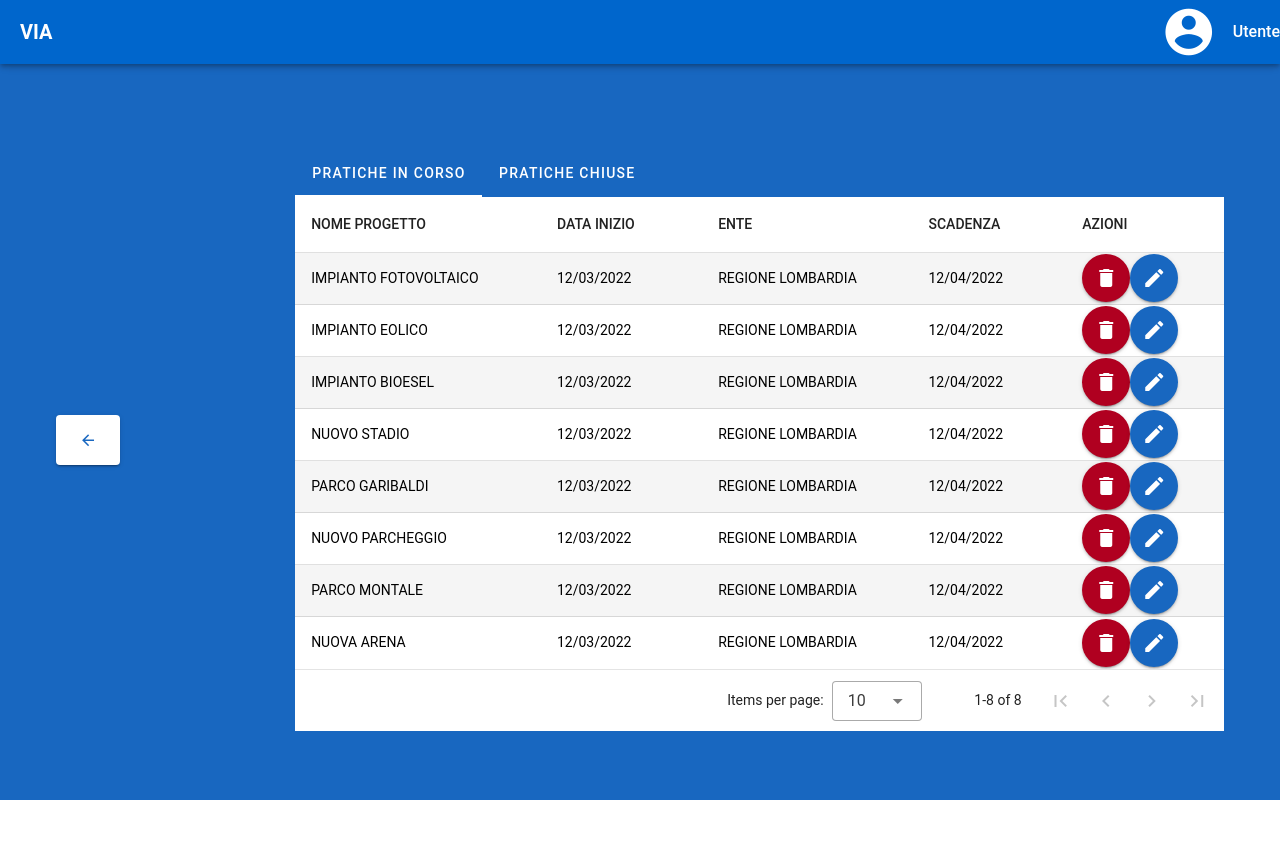
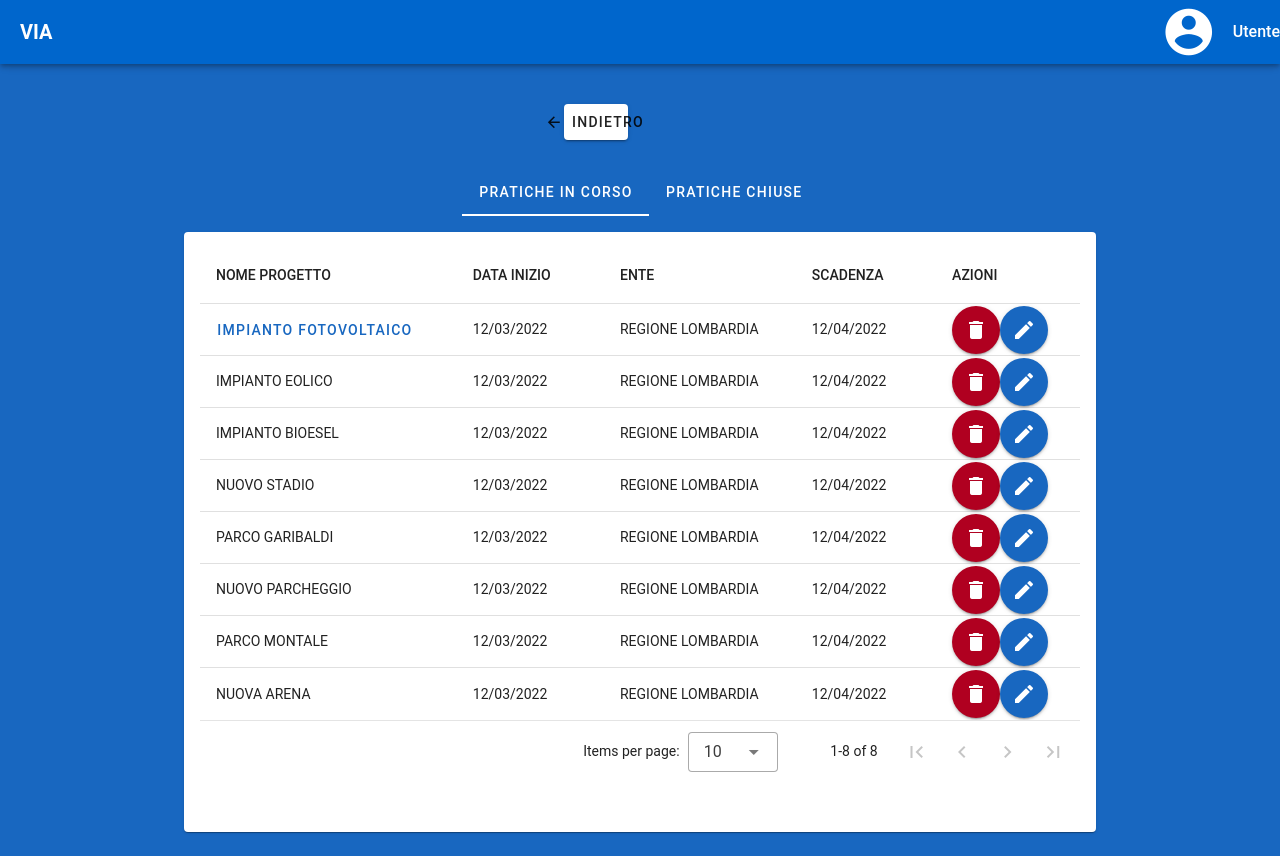
Before and after one commit to MichaelMalaman/via-demo, a Vue app: page /dashboard in a window 1280 px wide. Before the commit the page ends 800 px from the top, so only its background shows below. Built offline with nearby package versions, Linux system fonts and the light colour scheme.

Commit message:
progress

```diff
--- a/src/views/Dashboard.vue
+++ b/src/views/Dashboard.vue
@@ -1,114 +1,92 @@
 
 <template>
-    <v-container class="fill-height d-flex justify-center align-center w-60 fixed-min-height">
-
-        <v-row no-gutters class="align-center">
+    <v-container class="fill-height d-flex flex-column align-center w-75 pa-6">
+        <!-- Sezione pulsanti sopra -->
+        <v-row class="mb-4" justify="space-between">
             <v-col cols="6">
-                <v-btn @click="goToHome"
-                       color="#0066CC"
-                       class="bg-white text-primary"
-                       style="height: 50px;">
-                    <v-icon>mdi-arrow-left</v-icon>
+                <v-btn @click="goToHome">
+                    <v-icon start>mdi-arrow-left</v-icon>
+                    Indietro
                 </v-btn>
             </v-col>
+
             <v-col cols="6">
-                <v-btn color="#0066CC"
-                       v-if="store.state.username === 'pippo'"
-                       class="d-flex align-center pa-0 bg-white"
-                       style="height: 50px; width: 260px;"
+
+                <v-btn v-if="store.state.username === 'pippo'"
+                       class="bg-white text-primary"
+                       style="width: 260px;"
                        @click="creaNuovaPratica">
-                    Crea nuova pratica {{store.state.username}}
+                    <v-icon start>mdi-plus</v-icon>
+                    Crea nuova pratica
                 </v-btn>
                 </v-col>
         </v-row>
 
-        <v-row no-gutters>
-            <v-col cols="12">
-                <!-- Tabella -->
-                <v-tabs v-model="tab" color="white">
+        <!-- Tabs sempre sopra la tabella -->
+        <v-tabs v-model="tab" class="mb-4">
             <v-tab value="one">Pratiche in corso</v-tab>
             <v-tab value="two">Pratiche chiuse</v-tab>
         </v-tabs>
-                <div class="flex-grow-1 overflow-auto">
+
+        <!-- Contenitore tabella con altezza fissa -->
+        <v-card class="w-100 pa-4" style="min-height: 600px;">
+            <v-window v-model="tab">
+                <v-window-item value="one">
+
                     <v-data-table :headers="headers"
                                   :items="currentItems"
-                                  class="striped-table"
                                   :items-per-page="10"
                                   hover>
-                        <!-- Riga personalizzata -->
-                        <template #item="{ item, index }">
-                            <!-- Se con Vuetify 3 l’item reale è item.raw, usa item.raw.nomeProgetto ecc. -->
-                            <tr :class="index % 2 === 0 ? 'bg-grey-lighten-4' : 'bg-white'">
-                                <td @click="vaiSingleProjectDocument">{{ item.nomeProgetto }}</td>
-                                <td>{{ item.dataInizio }}</td>
-                                <td>{{ item.ente }}</td>
-                                <td>{{ item.scadenza }}</td>
-                                <td>
-                                    <v-btn icon color="error" @click="openDeleteDialog(item)" aria-label="Elimina">
+                        <!-- Colonna: NOME PROGETTO -->
+                        <template #item.nomeProgetto="{ item }">
+                            <!-- Se usi Vuetify 3, spesso i dati reali sono in item.raw -->
+                            <span v-if="getRaw(item).nomeProgetto !== 'IMPIANTO FOTOVOLTAICO'">
+                                {{ getRaw(item).nomeProgetto }}
+                            </span>
+
+                            <!-- Cliccabile SOLO se è 'IMPIANTO FOTOVOLTAICO' -->
+                            <v-btn v-else
+                                   variant="text"
+                                   color="primary"
+                                   class="pa-0"
+                                   @click="goToSingleProjectDocument(getRaw(item))">
+                                {{ getRaw(item).nomeProgetto }}
+                            </v-btn>
+                        </template>
+
+                        <!-- Colonna: AZIONI (esempio) -->
+                        <template #item.azioni="{ item }">
+                            <v-btn icon color="error" @click="openDeleteDialog(getRaw(item))">
                                 <v-icon>mdi-delete</v-icon>
                             </v-btn>
-                                    <v-btn icon color="primary" @click="openEditDialog(item)" aria-label="Modifica">
+                            <v-btn icon color="primary" @click="openEditDialog(getRaw(item))">
                                 <v-icon>mdi-pencil</v-icon>
                             </v-btn>
-                                </td>
-                            </tr>
                         </template>
                     </v-data-table>
-                </div>
-            </v-col>
-        </v-row>
 
-        <!-- Dialog DELETE -->
-        <v-dialog v-model="deleteDialog" max-width="480" scrim="transparent" class="blur-overlay" persistent>
-            <v-card>
-                <v-card-title class="text-h6">Conferma eliminazione</v-card-title>
-                <v-card-text>
-                    Sei sicuro di voler cancellare
-                    <strong>{{ selectedItem?.nomeProgetto || 'l’elemento' }}</strong>?
-                </v-card-text>
-                <v-card-actions class="justify-end">
-                    <v-btn variant="text" color="grey" @click="closeDeleteDialog">Annulla</v-btn>
-                    <v-btn color="error" prepend-icon="mdi-delete" @click="confirmDelete">Conferma</v-btn>
-                </v-card-actions>
+                </v-window-item>
+
+                <v-window-item value="two">
+                    <v-data-table :headers="headers"
+                                  :items="items2"
+                                  :items-per-page="10"
+                                  hover>
+                        <template #item.azioni="{ item }">
+                            <v-btn icon color="error" @click="openDeleteDialog(item)">
+                                <v-icon>mdi-delete</v-icon>
+                            </v-btn>
+                            <v-btn icon color="primary" @click="openEditDialog(item)">
+                                <v-icon>mdi-pencil</v-icon>
+                            </v-btn>
+                        </template>
+                    </v-data-table>
+                </v-window-item>
+            </v-window>
         </v-card>
-        </v-dialog>
-
-        <!-- Dialog EDIT -->
-        <v-dialog v-model="editDialog" max-width="560" scrim="transparent" class="blur-overlay" persistent>
-            <v-card>
-                <v-card-title class="text-h6">Modifica pratica</v-card-title>
-                <v-card-text>
-                    <v-row dense>
-                        <v-col cols="12" md="6">
-                            <v-text-field v-model="editItemData.nomeProgetto" label="Nome Progetto" />
-                        </v-col>
-                        <v-col cols="12" md="6">
-                            <v-text-field v-model="editItemData.ente" label="Ente" />
-                        </v-col>
-                        <v-col cols="12" md="6">
-                            <v-text-field v-model="editItemData.dataInizio" label="Data Inizio" />
-                        </v-col>
-                        <v-col cols="12" md="6">
-                            <v-text-field v-model="editItemData.scadenza" label="Scadenza" />
-                        </v-col>
-                    </v-row>
-                </v-card-text>
-                <v-card-actions class="justify-end">
-                    <v-btn variant="text" color="grey" @click="closeEditDialog">Annulla</v-btn>
-                    <v-btn color="primary" prepend-icon="mdi-content-save" @click="confirmEdit">Salva</v-btn>
-                </v-card-actions>
-            </v-card>
-        </v-dialog>
-
-        <!-- Snackbar feedback -->
-        <v-snackbar v-model="snackbar.show" :timeout="3000" :color="snackbar.color">
-            {{ snackbar.message }}
-            <template #actions>
-                <v-btn variant="text" @click="snackbar.show = false">Chiudi</v-btn>
-            </template>
-        </v-snackbar>
     </v-container>
 </template>
+
 
 <script setup lang="ts">
     import { ref, computed } from 'vue'
@@ -191,7 +169,7 @@
         router.push({ name: 'formPratica' })
 
     }
-    function vaiSingleProjectDocument() {
+    function goToSingleProjectDocument() {
         router.push({ name: 'singleProjectDocumentsView' })
 
     }
@@ -247,6 +225,11 @@
         console.warn('Nessun username salvato nello store')
     }
 
+// Se Vuetify ti passa row come item.raw, questo helper normalizza
+function getRaw(row: any) {
+  return row?.raw ?? row
+}
+
     function goToHome() {
         router.push({ name: 'Home' })
 
```
Lines whose indentation alone changed are shown as unchanged.
